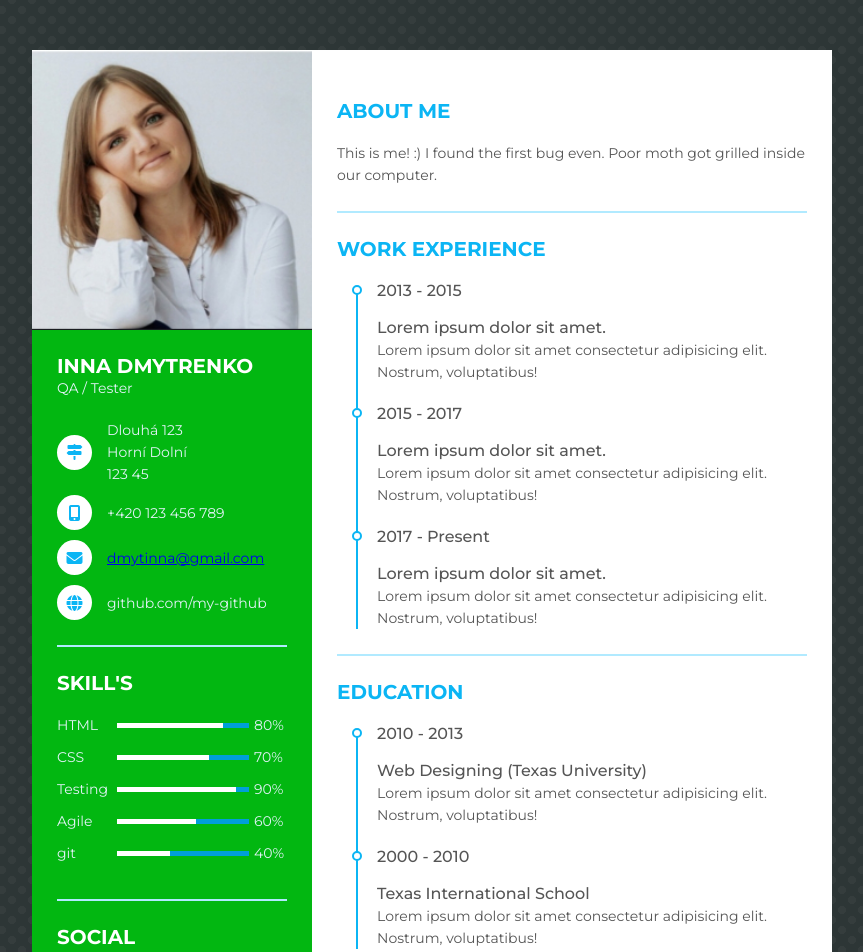
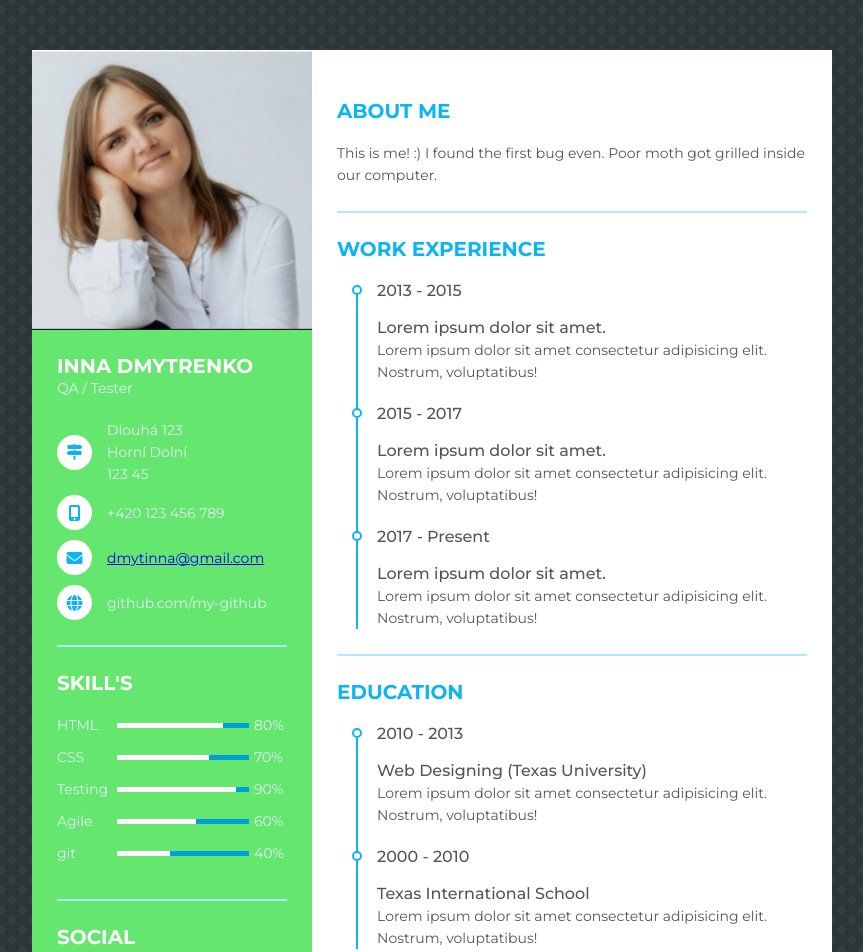
Before and after one commit to inna-dmytrenko/zivotopis, a plain HTML site: page index.html in a window 1280 px wide. Shown: the top 952 px of the page, without its empty margins (208-1071 px from the left). Drawn offline with Linux system fonts and the light colour scheme.

Commit message:
fix background content

```diff
--- a/style.css
+++ b/style.css
@@ -51,7 +51,7 @@ body {
 
 .resume .resume_left {
   width: 280px;
-  background: #02b711;
+  background: #65e76f;
 }
 
 .resume .resume_left .resume_profile {
```
